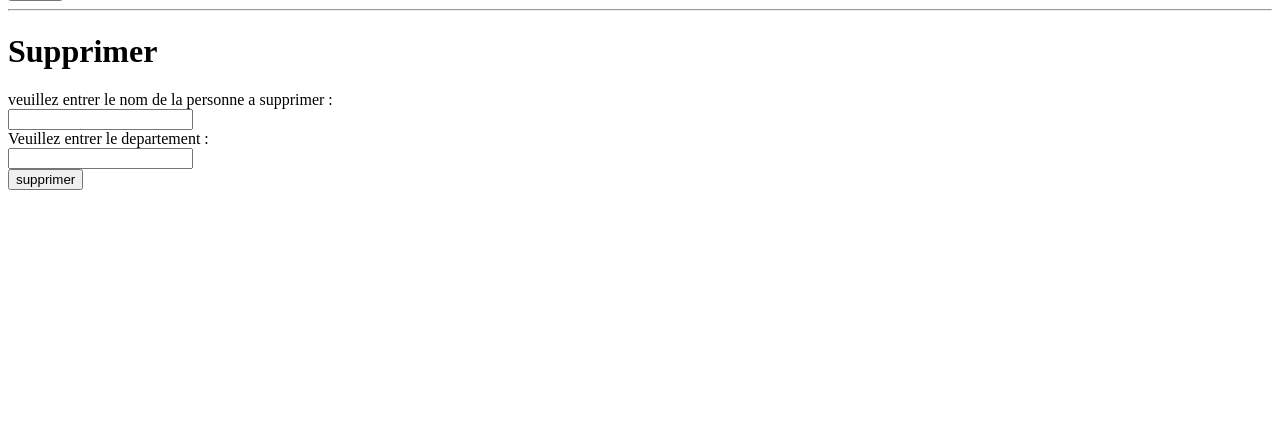
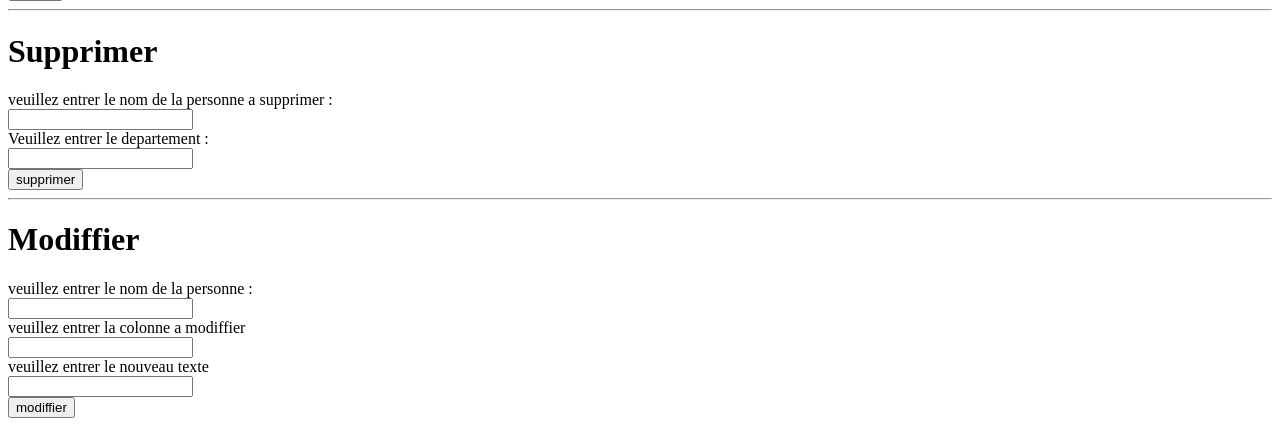
Before and after one commit to aym0ne/Keasy, a PHP site: page /mainpagechg.php in a window 1280 px wide. Shown: the part 1049-1493 px from the top of the page. Before the commit the page ends 1239 px from the top, so only its background shows below. Run offline with PHP 8.4, Linux system fonts and the light colour scheme; the visitor is signed in with stand-in values (Sample User, id 1).

Commit message:
Update mainpagechg.php

```diff
--- a/mainpagechg.php
+++ b/mainpagechg.php
@@ -114,7 +114,16 @@ if (!isset($_SESSION['loggedin'])) {
    Veuillez entrer le departement :<br>
   <input type="text" name="departement"><br>
   <input type="submit" value="supprimer" ><br>
-
+  <hr>
+ <h1>Modiffier</h1>
+<form action="modify_chg.php">
+  veuillez entrer le nom de la personne  :<br>
+  <input type="text" name="nom"><br>
+   veuillez entrer la colonne a modiffier<br>
+  <input type="text" name="colonne"><br>
+   veuillez entrer le nouveau texte<br>
+  <input type="text" name="modif"><br>
+  <input type="submit" value="modiffier" ><br>
 
 
 <?php
```
